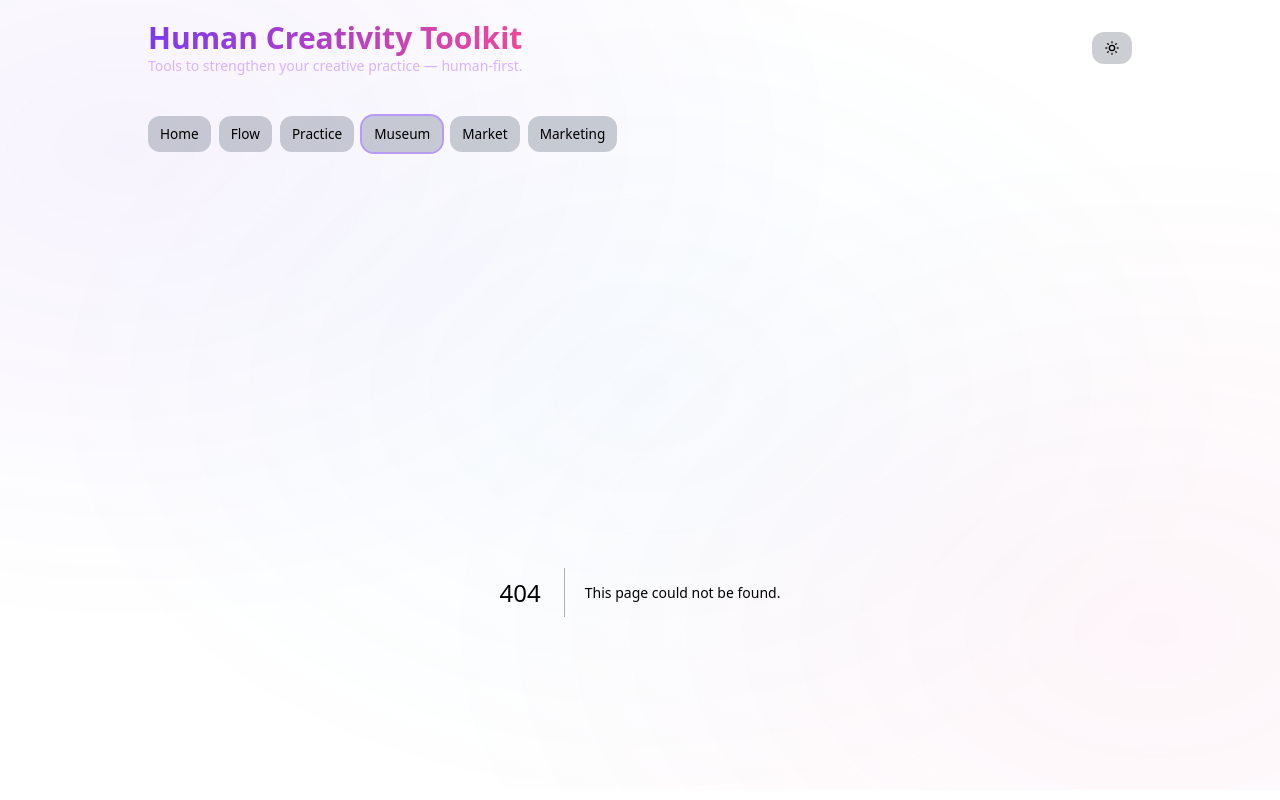
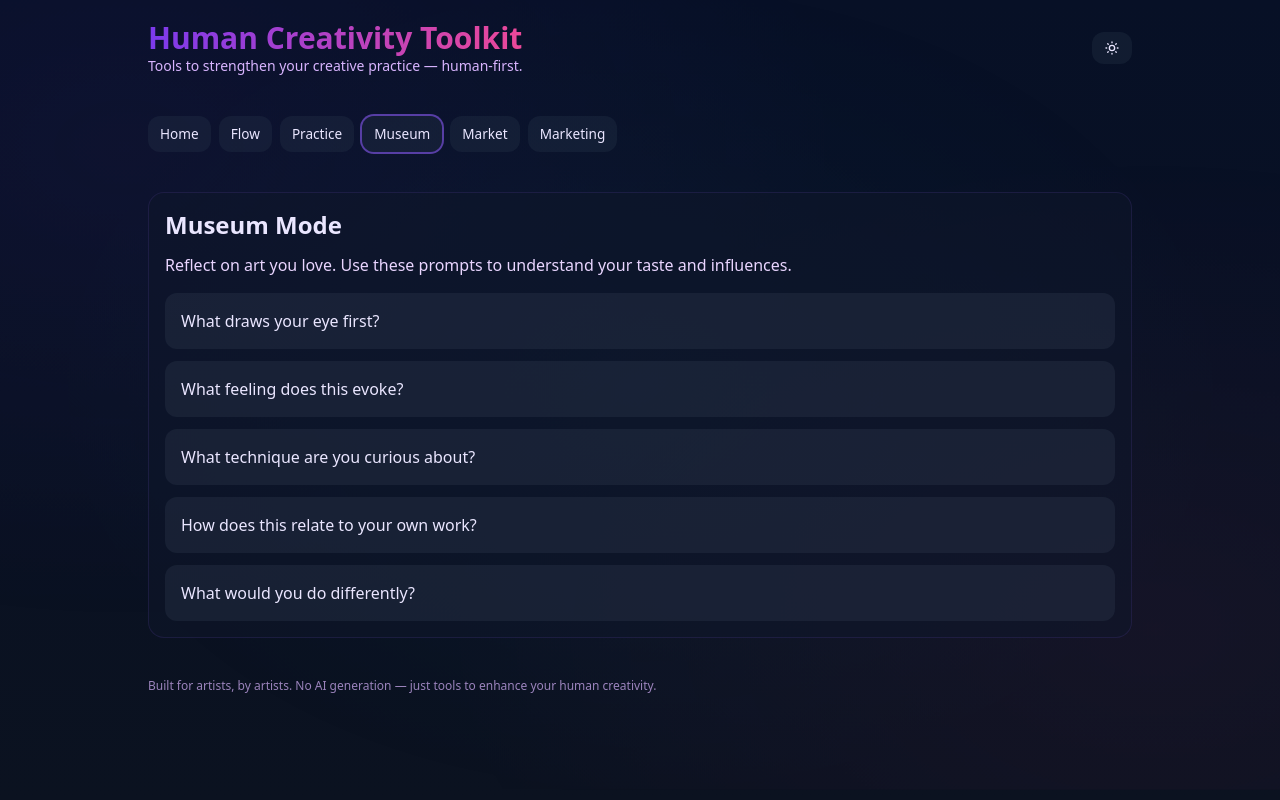
Before and after one commit to Dacolon/Human-Creativity, a Next.js app: page /museum in a window 1280 px wide. Before the commit this address had no page. Shown: the top 800 px of the page. Built offline with nearby package versions, Linux system fonts and the light colour scheme.

Commit message:
Create MuseumPage component with reflection prompts

```diff
--- /dev/null
+++ b/app/museum/page.tsx
@@ -0,0 +1,28 @@
+'use client';
+import React from 'react';
+
+const questions = [
+  'What draws your eye first?',
+  'What feeling does this evoke?',
+  'What technique are you curious about?',
+  'How does this relate to your own work?',
+  'What would you do differently?'
+];
+
+export default function MuseumPage() {
+  return (
+    <div className="space-y-6">
+      <section className="card p-6">
+        <h2 className="text-2xl font-bold mb-3">Museum Mode</h2>
+        <p className="text-purple-200 mb-4">
+          Reflect on art you love. Use these prompts to understand your taste and influences.
+        </p>
+        <ul className="space-y-3">
+          {questions.map((q, i) => (
+            <li key={i} className="bg-slate-700/30 p-4 rounded-xl">{q}</li>
+          ))}
+        </ul>
+      </section>
+    </div>
+  );
+}
```
